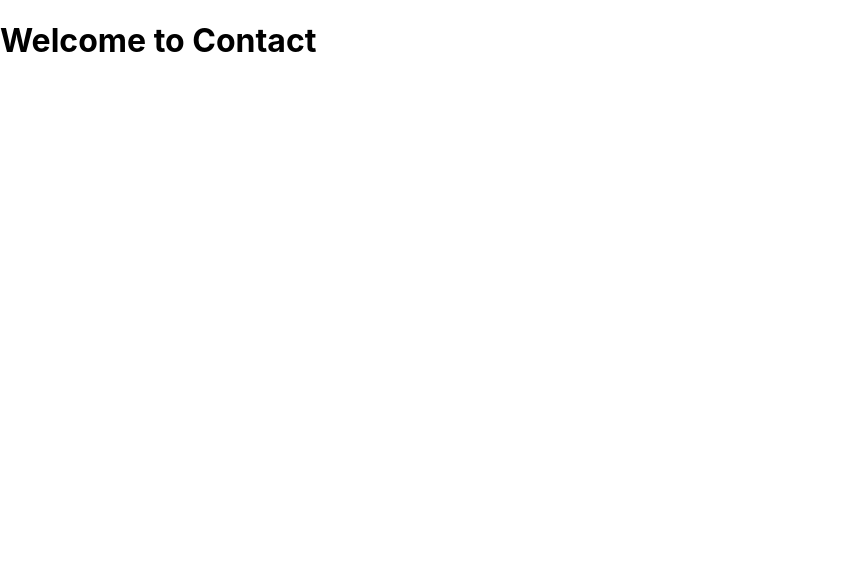
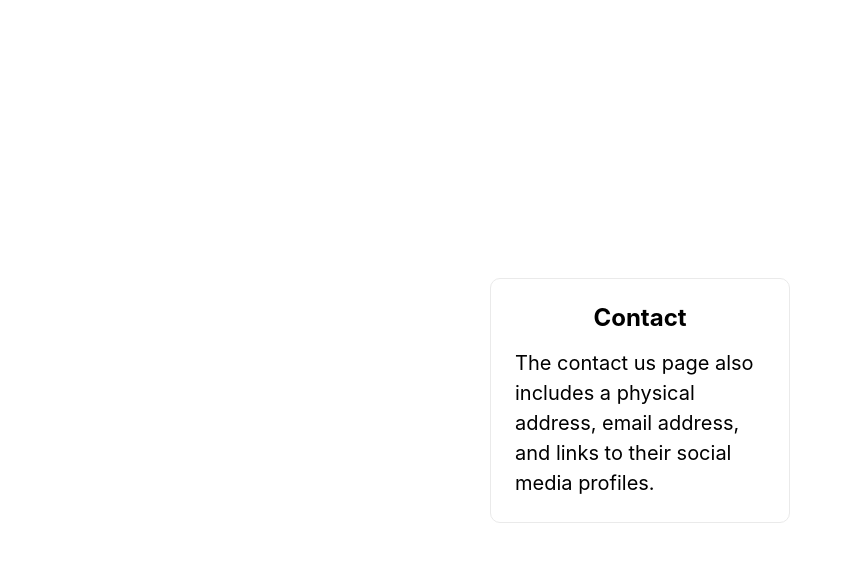
Before and after one commit to harsh1x4/Next-Basics, a Next.js app: page /contact in a window 1280 px wide. Shown: the top 562 px of the page, without its empty margins (0-852 px from the left). Built offline with nearby package versions, Linux system fonts and the light colour scheme.

Commit message:
Basic changes in styling and new blog file

```diff
--- a/pages/contact.js
+++ b/pages/contact.js
@@ -1,9 +1,13 @@
+import styles from '../styles/Home.module.css'
 const contact = () => {
     return (
         <>
-            <h1>
-                Welcome to <a href="#">Contact</a>
-            </h1>
+            <div className={styles.centerDiv}>
+                <a className={styles.card}>
+                    <center><h2>Contact</h2></center>
+                    <p>The contact us page also includes a physical address, email address, and links to their social media profiles.</p>
+                </a>
+            </div>
         </>
     );
 };
--- a/styles/Home.module.css
+++ b/styles/Home.module.css
@@ -85,6 +85,13 @@
   max-width: 300px;
 }
 
+.centerDiv{
+  display: flex;
+  justify-content: center;
+  align-items: center;
+  height: 100vh;
+}
+
 .card:hover,
 .card:focus,
 .card:active {
```
Also changed, not shown: pages/about.js (+12 -5 lines), pages/blog/blog1.js (added, +13 -0 lines), pages/footer.js (deleted, +0 -21 lines).
